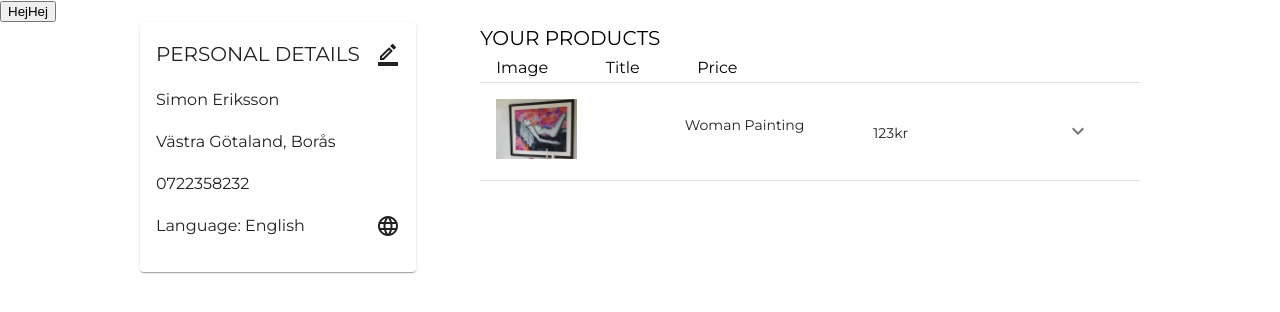
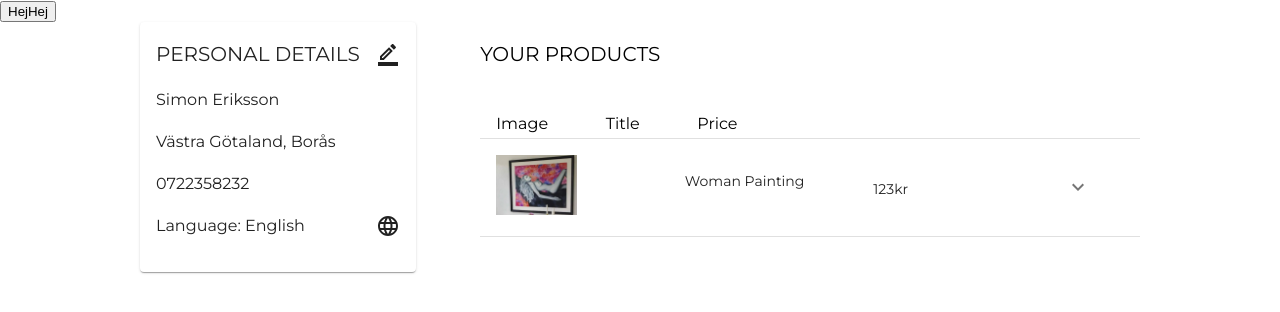
Before and after one commit to Vacannot/PinkRent, a React (Create React App) app: page / in a window 1280 px wide. Shown: the top 312 px of the page. Built offline with nearby package versions, Linux system fonts and the light colour scheme.

Commit message:
comment out unused code

```diff
--- a/src/components/userProfile/UserProfileListing.tsx
+++ b/src/components/userProfile/UserProfileListing.tsx
@@ -16,7 +16,6 @@ import {
   TableRow,
   TextField,
   Typography,
-  useMediaQuery,
   useTheme,
 } from "@mui/material";
 import {
@@ -28,11 +27,10 @@ import {
 } from "@mui/icons-material";
 import { useState } from "react";
 import womanImg from "../../assets/Womenpainting.jpg";
-import { fontSize } from "@mui/system";
 
 export const UserProfileListings = () => {
-  const theme = useTheme();
-  const mobileScreenSize = useMediaQuery(theme.breakpoints.up("xs"));
+  //const theme = useTheme();
+  //const mobileScreenSize = useMediaQuery(theme.breakpoints.up("xs"));
   const [open, setOpen] = useState(false);
   const [editing, setEditing] = useState(false);
 
@@ -41,9 +39,10 @@ export const UserProfileListings = () => {
       sx={{
         minWidth: "335px",
         width: "80%",
+        mt: "1rem",
       }}
     >
-      <Typography variant="h6" fontWeight={400}>
+      <Typography sx={{ pb: "2.5rem" }} variant="h6" fontWeight={400}>
         YOUR PRODUCTS
       </Typography>
       <TableContainer>
@@ -90,7 +89,6 @@ export const UserProfileListings = () => {
                   </IconButton>
                 )}
               </TableCell>
-
               <Collapse
                 in={open}
                 sx={{
--- a/src/components/userProfile/UserProfilePage.tsx
+++ b/src/components/userProfile/UserProfilePage.tsx
@@ -8,7 +8,8 @@ export const UserProfilePage = () => {
       sx={{
         display: "flex",
         flexDirection: { xs: "column", md: "row" },
-        rowGap: "35px",
+        alignItems: { xs: "center", md: "flex-start" },
+        rowGap: "45px",
         columnGap: { md: "4rem" },
         maxWidth: "1000px",
         margin: "auto",
```
